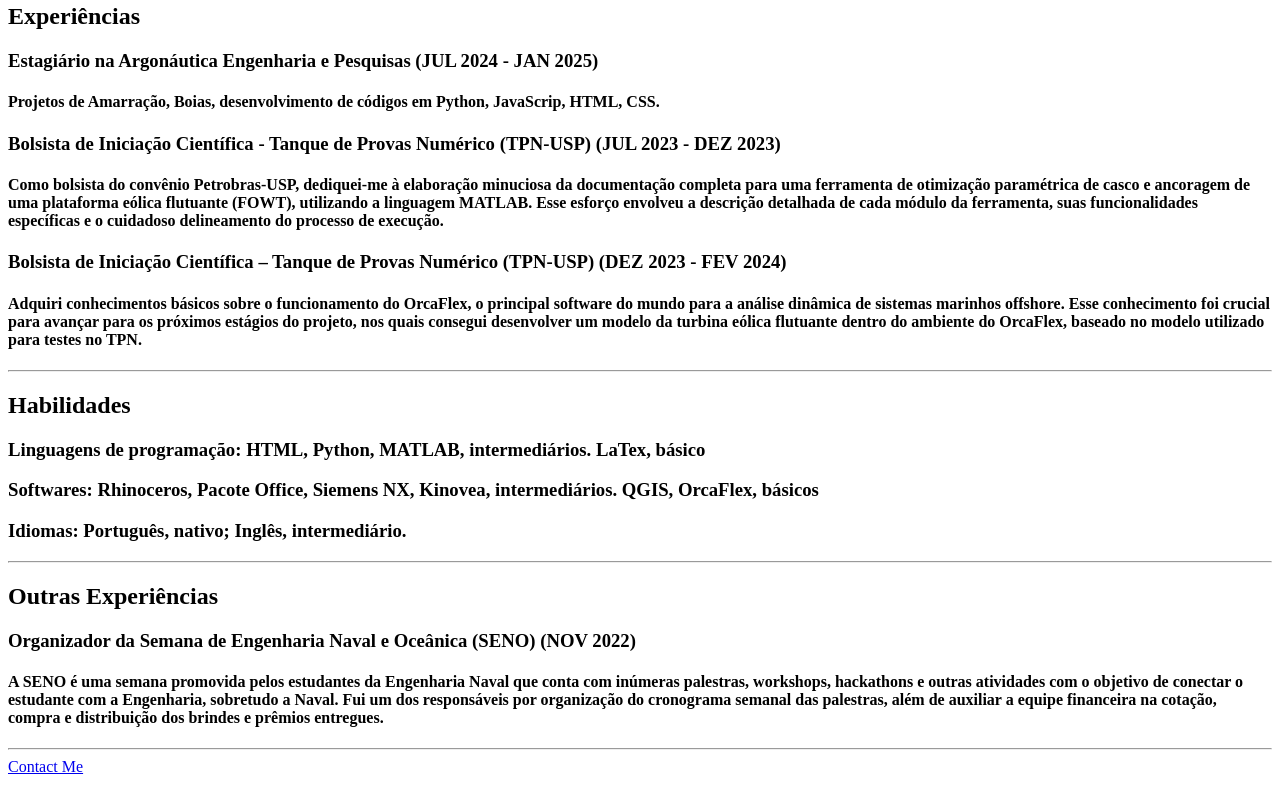
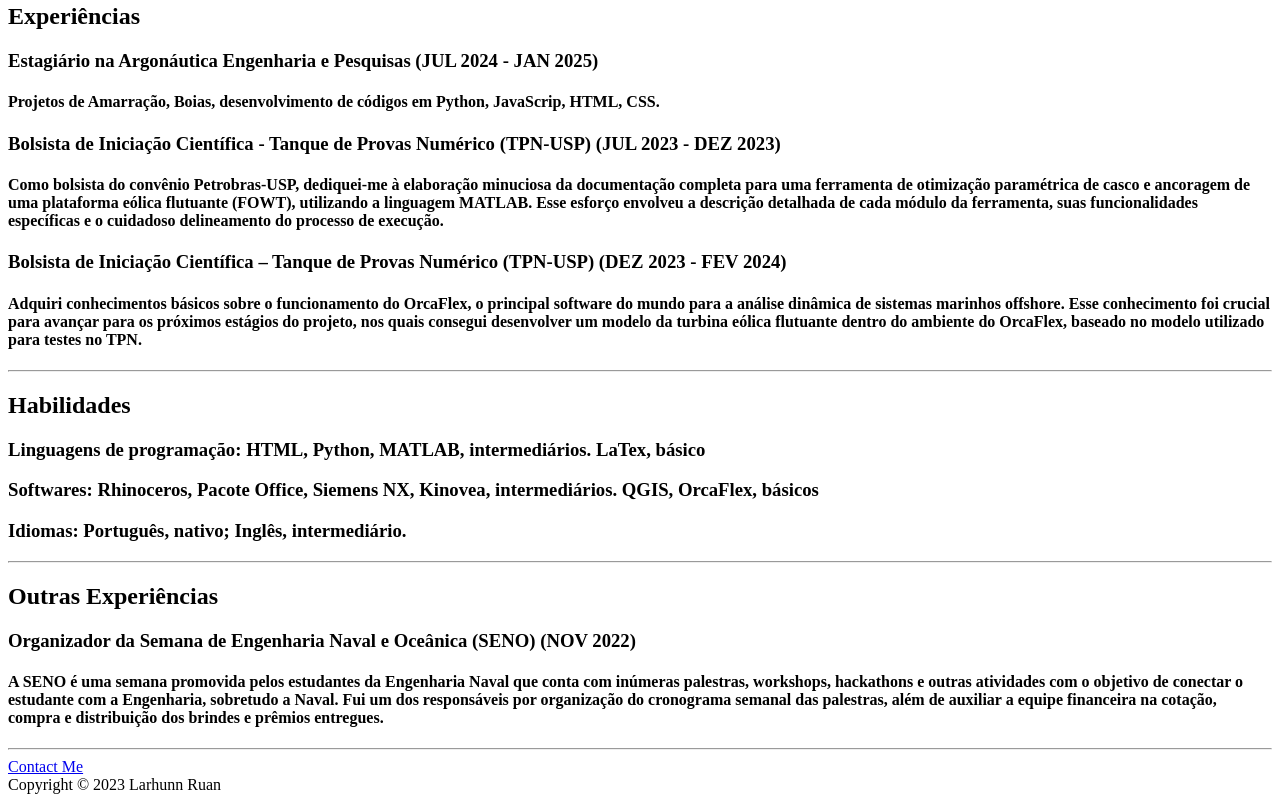
Before and after one commit to MrBahia/CV, a plain HTML site: page index.html in a window 1280 px wide. Shown: the part 432-1234 px from the top of the page. Drawn offline with Linux system fonts and the light colour scheme.

Commit message:
index.html

```diff
--- a/index.html
+++ b/index.html
@@ -38,6 +38,9 @@
             Naval. Fui um dos responsáveis por organização do cronograma semanal das palestras, além de auxiliar a equipe
             financeira na cotação, compra e distribuição dos brindes e prêmios entregues.</h4>
         <hr/>
-        <a href="./contato.html">Contact Me</a>
+        <a href="./contato.html">Contact Me</a> <br/>
+        <foot>
+             Copyright © 2023 Larhunn Ruan
+        </foot>
     </body>
 </html>
```
